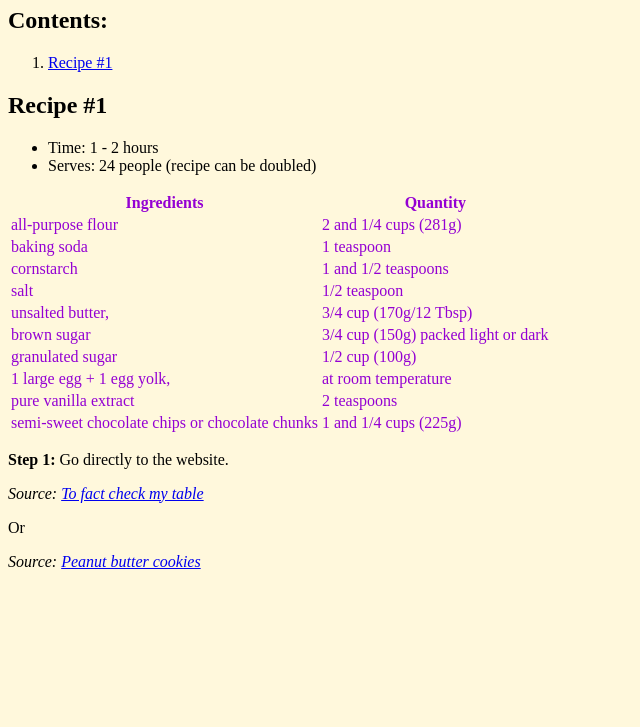
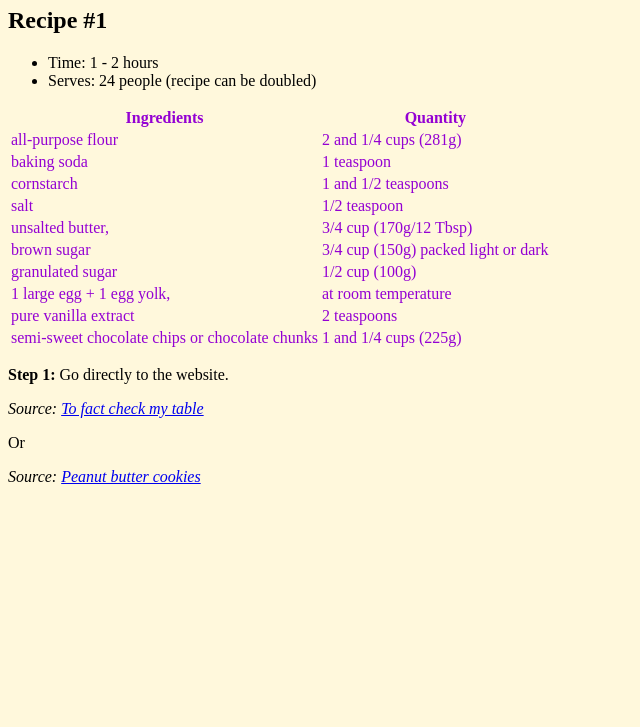
Before and after one commit to ShannonRose9/3-P-Unit-3-Project-, a plain HTML site: page index.html in a window 1280 px wide. Shown: the part 73-800 px from the top of the page, without its empty margins (0-640 px from the left). Drawn offline with Linux system fonts and the light colour scheme.

Commit message:
Finished

```diff
--- a/index.html
+++ b/index.html
@@ -26,6 +26,11 @@ Select ONE Additional Feature to Add
 table {color:darkviolet}
 
 h1 {color:darkorchid}
+
+h1:hover{background-color:lightpink}
+
+table:hover{background-color:lightpink}
+
   </style>
 </head>
 
@@ -33,11 +38,7 @@ h1 {color:darkorchid}
 
   <h1>Shannon's Recipe Book</h1>
 
-  <h2>Contents:</h2>
 
-  <ol>
-    <li><a href="ingredients">Recipe #1</a></li>
-  </ol>
 
   <h2 id="ingredients"> Recipe #1</h2>
 
```
